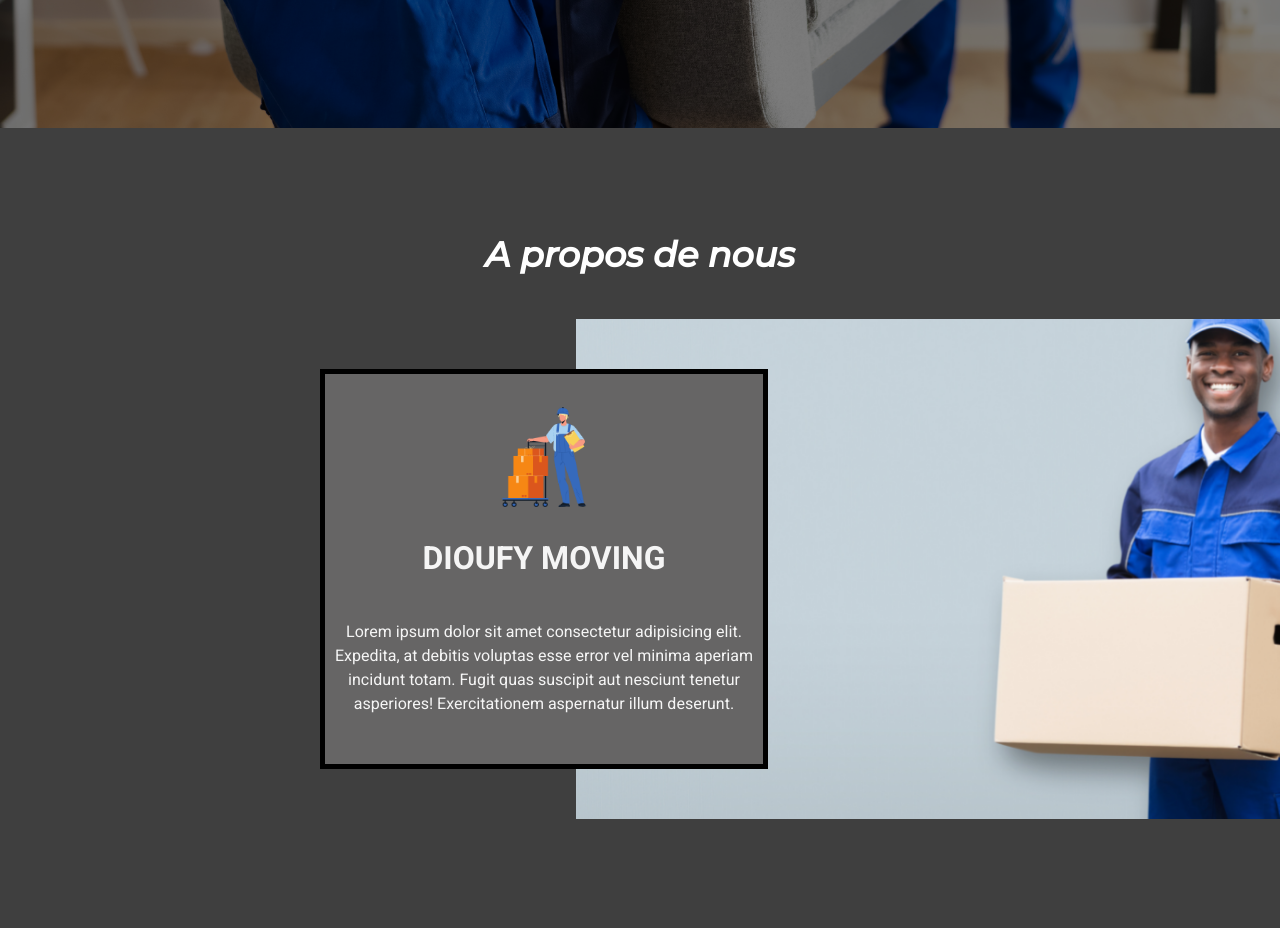
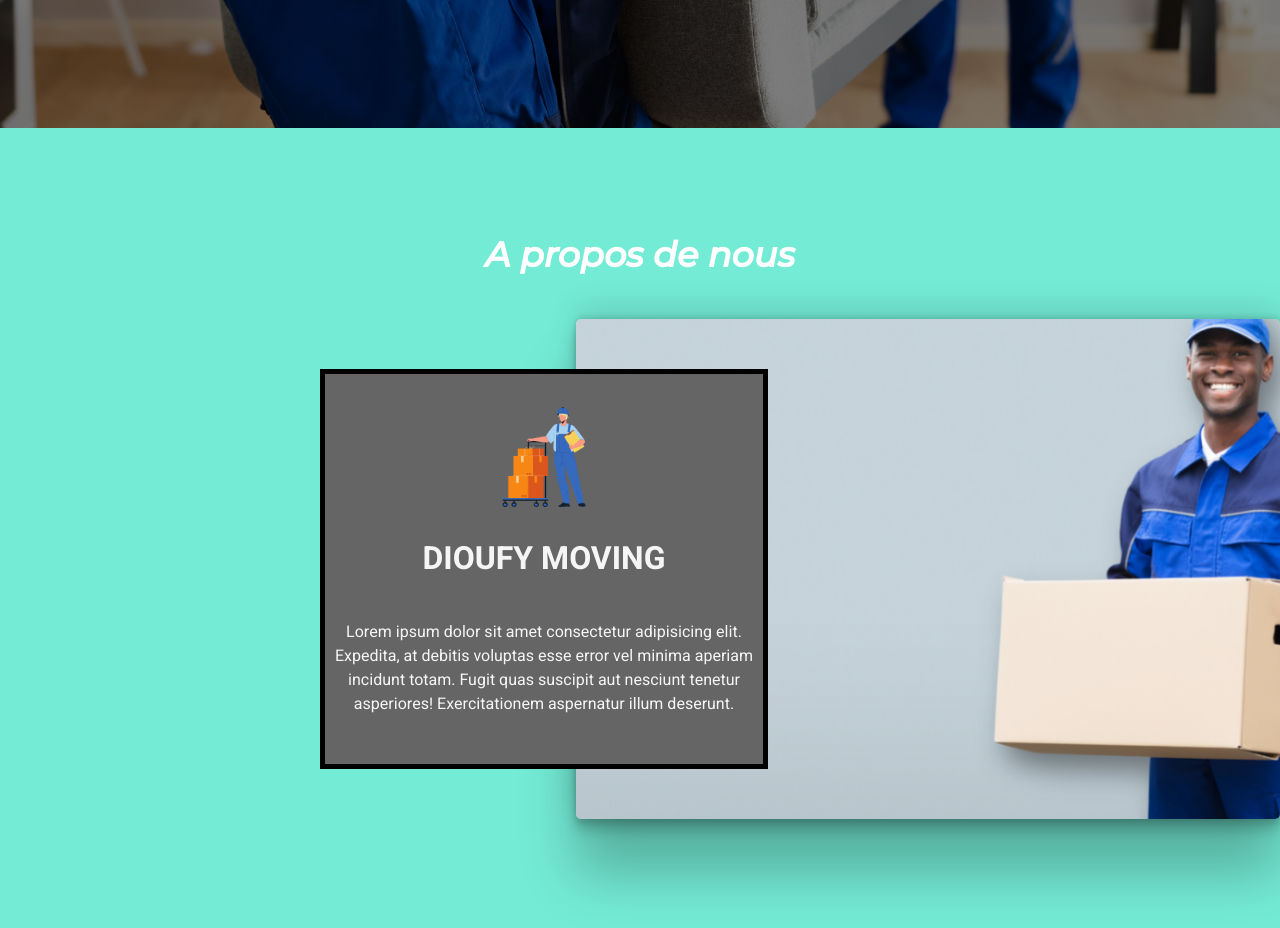
Before and after one commit to jkdGMC/dioufy-moving, a React (Create React App) app in the folder dioufy-moving-client/: page / in a window 1280 px wide. Shown: the part 640-1568 px from the top of the page. Built offline with nearby package versions, Linux system fonts and the light colour scheme.

Commit message:
Adding linear gradient effect on Appropos Section

```diff
--- a/dioufy-moving-client/src/Components/Apropos/Apropos.css
+++ b/dioufy-moving-client/src/Components/Apropos/Apropos.css
@@ -3,7 +3,9 @@
     height: 100vh;
     display: flex;
     flex-direction: column;
-    background-color: #3f3f3f;
+    background: #74ebd5;  /* fallback for old browsers */
+    background: -webkit-linear-gradient(to right, #ACB6E5, #74ebd5);  /* Chrome 10-25, Safari 5.1-6 */
+
 }
 
 .a-propos-title{
--- a/dioufy-moving-client/src/Components/Apropos/AproposSection/AproposSection.css
+++ b/dioufy-moving-client/src/Components/Apropos/AproposSection/AproposSection.css
@@ -11,6 +11,8 @@
     background-size: cover;
     background-repeat: no-repeat;
     background-image: url('../../../assets/images/apropos-img.png');
+    border-radius: 5px;
+    box-shadow: rgba(0, 0, 0, 0.25) 0px 54px 55px, rgba(0, 0, 0, 0.12) 0px -12px 30px, rgba(0, 0, 0, 0.12) 0px 4px 6px, rgba(0, 0, 0, 0.17) 0px 12px 13px, rgba(0, 0, 0, 0.09) 0px -3px 5px;
 }
 
 .a-propos-text{
```
